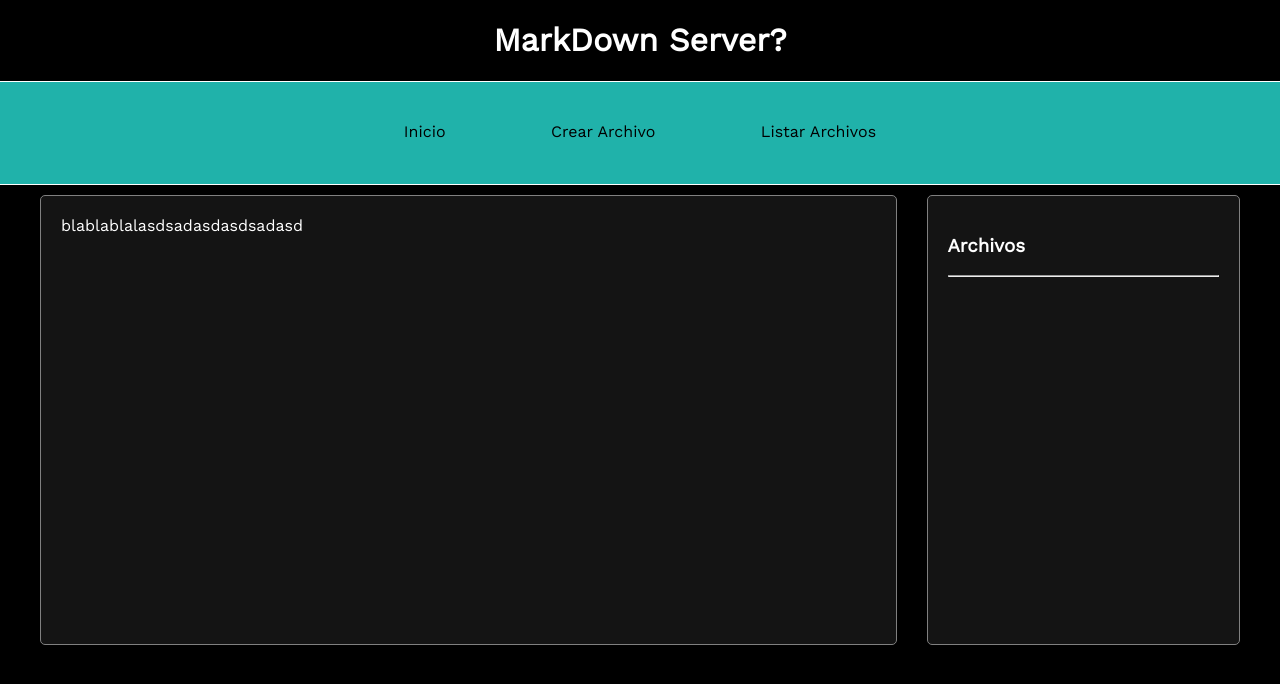
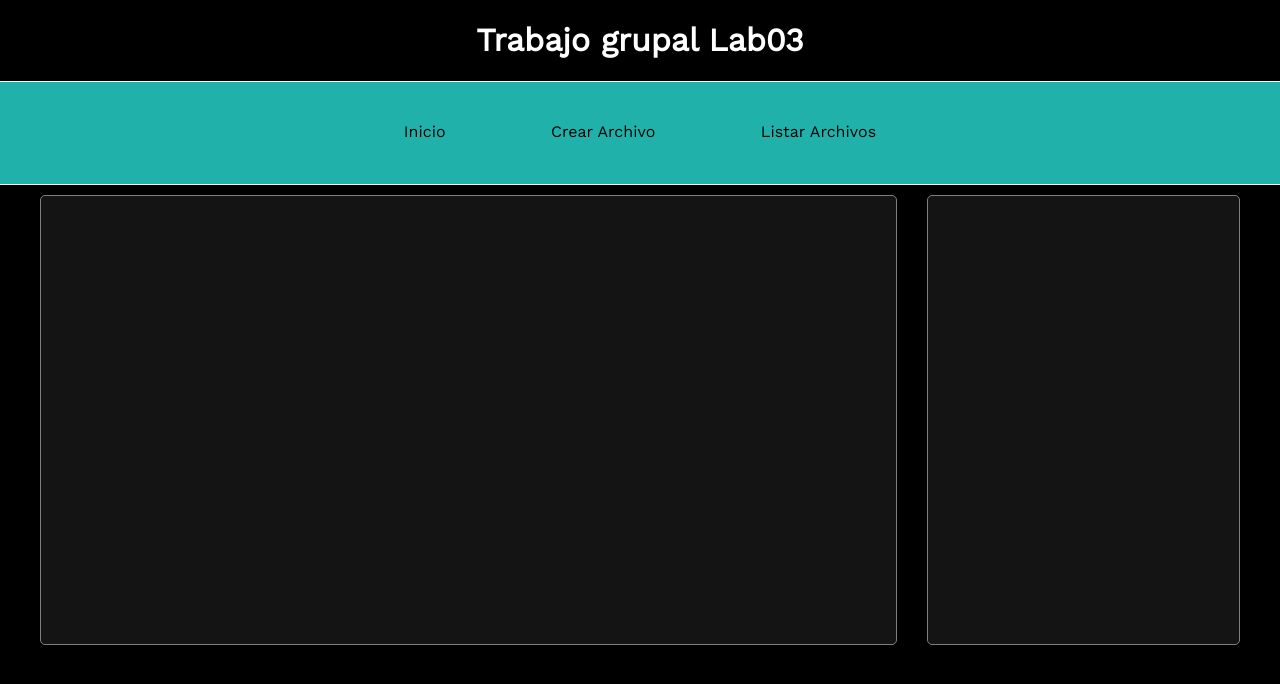
Before and after one commit to CorinaHancco/Pweb2-Laboratorio3-, a website: page index.html in a window 1280 px wide. Drawn offline with nearby package versions, Linux system fonts and the light colour scheme; files that its build step writes are made by us from their sources; files whose address does not match are found by name.

Commit message:
quite codigo y agrege onclick en Inicio

```diff
--- a/index.html
+++ b/index.html
@@ -9,18 +9,16 @@
     </head>
     <body>
 
-        <h1 class="header">MarkDown Server?</h1>
+        <h1 class="header">Trabajo grupal Lab03</h1>
         <nav>
-            <li>Inicio</li>
+            <li onclick="mostrarInicio()">Inicio</li>
             <li onclick="mostrarFormArchivo()">Crear Archivo</li>
             <li onclick="listar()">Listar Archivos</li>
         </nav>
 
         <div class="boxContent">
-            <div id="boxContent-first">blablablalasdsadasdasdsadasd</div>
-            <div id="boxContent-second">
-                <h3>Archivos</h3><hr>
-            </div>
+            <div id="boxContent-first"></div>
+            <div id="boxContent-second"></div>
         </div>
     </body>
 </html>
```
